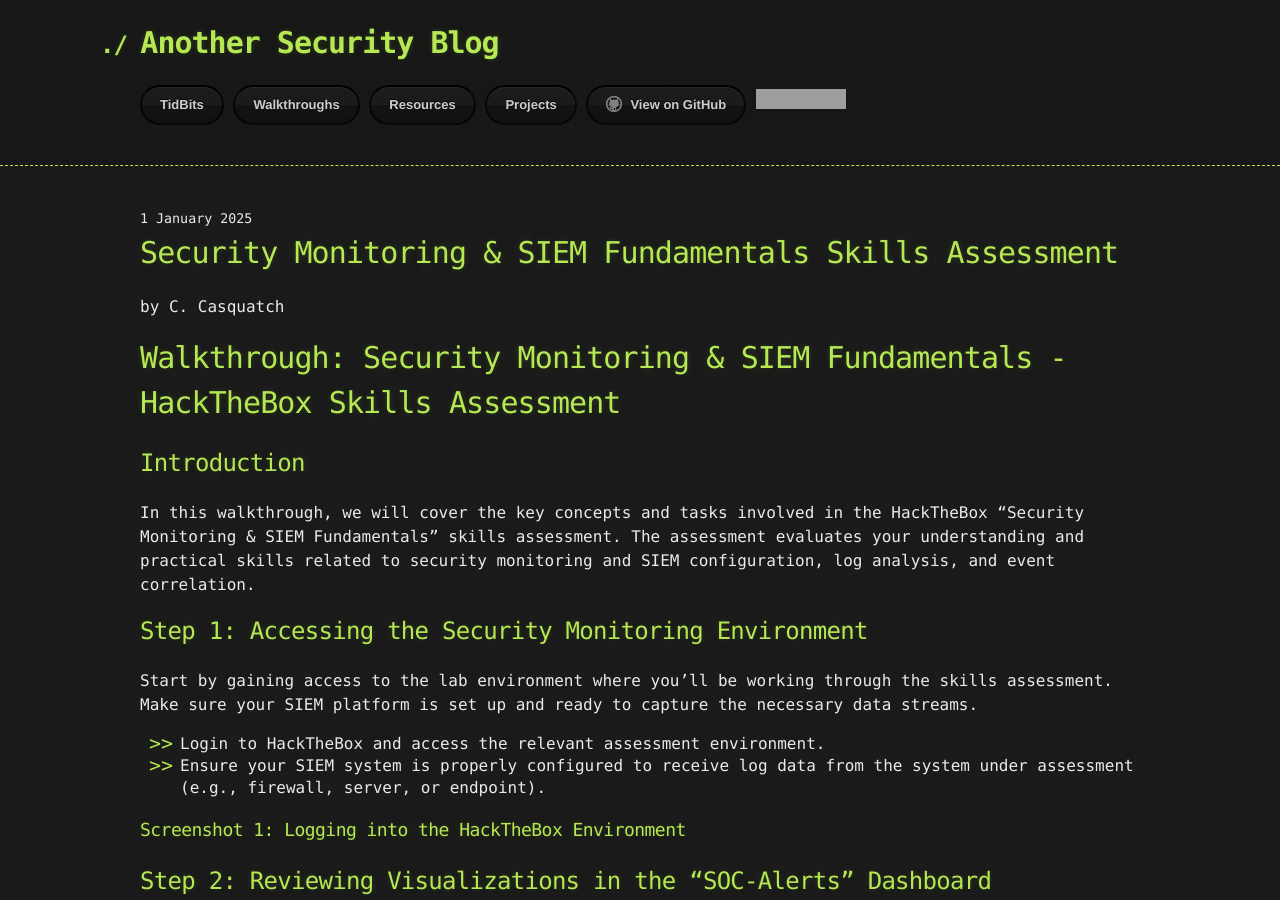
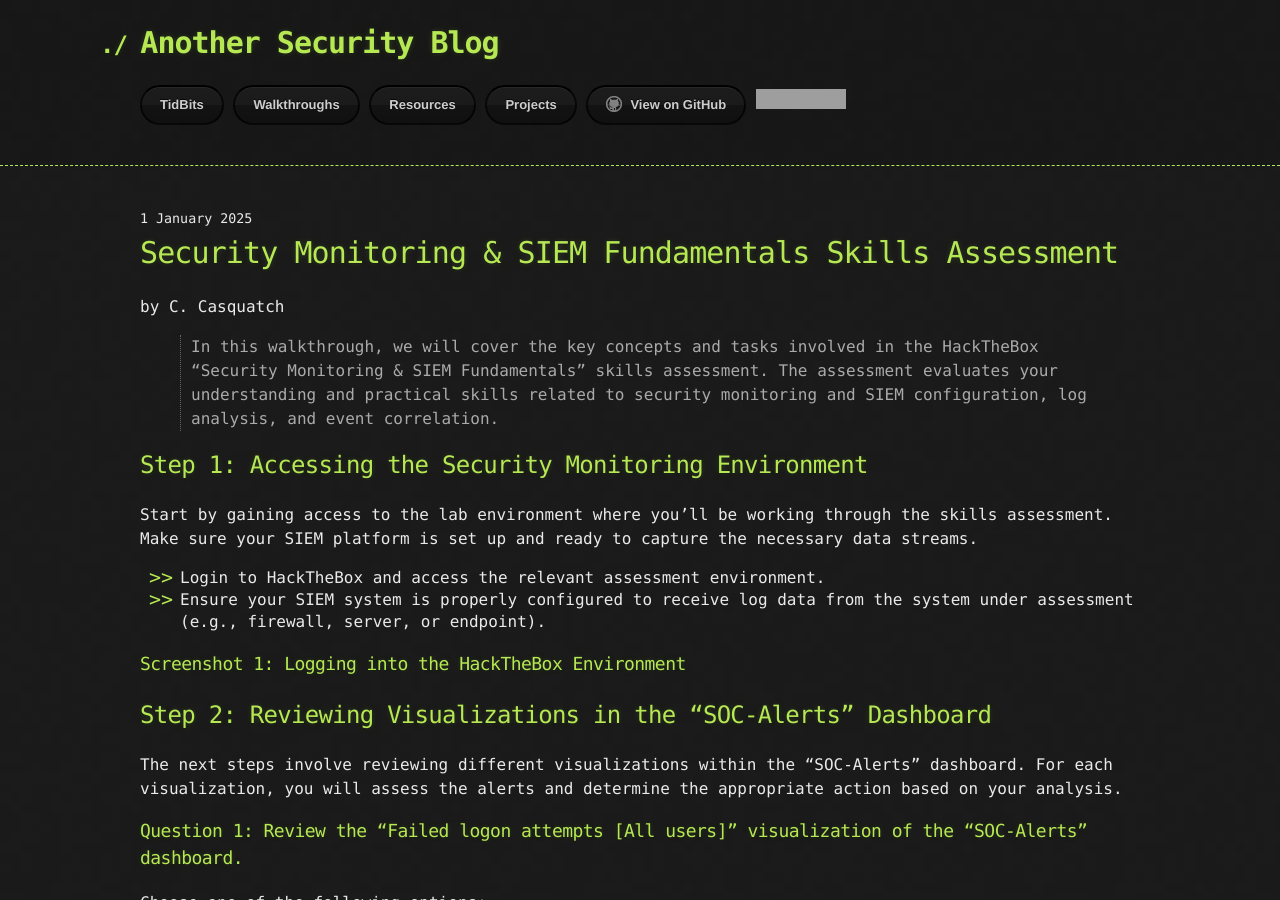
Before and after one commit to CyberCasquatch/cybercasquatch.github.io, a Jekyll site: the page built from _posts/Walkthroughs/2025-01-01-SIEMSkillsAssessment-HTB.markdown, in a window 1280 px wide and 900 px high. Built offline with Jekyll 4.4.1, drawn with Linux system fonts in a browser that asks for light colours; the repository's description, which GitHub fills in, is left out; grey boxes are pictures that could not be loaded.

Commit message:
Update 2025-01-01-SIEMSkillsAssessment-HTB.markdown

```diff
--- a/_posts/Walkthroughs/2025-01-01-SIEMSkillsAssessment-HTB.markdown
+++ b/_posts/Walkthroughs/2025-01-01-SIEMSkillsAssessment-HTB.markdown
@@ -7,13 +7,7 @@
 tag: ['soc', 'siem', 'elastic']
 ---
 
-Walkthrough: Security Monitoring & SIEM Fundamentals - HackTheBox Skills Assessment
-===================================================================================
-
-Introduction
-------------
-
-In this walkthrough, we will cover the key concepts and tasks involved in the HackTheBox "Security Monitoring & SIEM Fundamentals" skills assessment. The assessment evaluates your understanding and practical skills related to security monitoring and SIEM configuration, log analysis, and event correlation.
+> In this walkthrough, we will cover the key concepts and tasks involved in the HackTheBox "Security Monitoring & SIEM Fundamentals" skills assessment. The assessment evaluates your understanding and practical skills related to security monitoring and SIEM configuration, log analysis, and event correlation.
 
 Step 1: Accessing the Security Monitoring Environment
 -----------------------------------------------------
```
